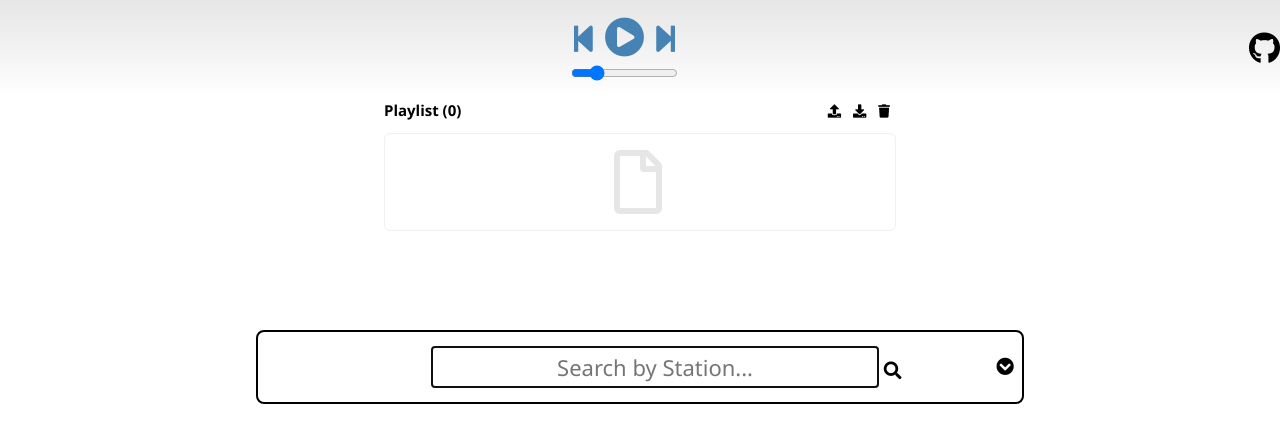
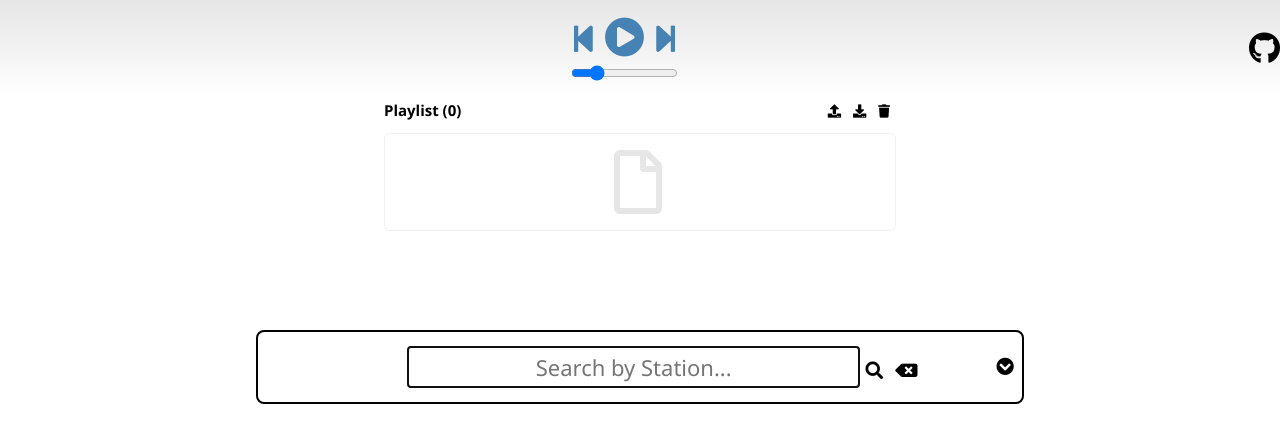
Before and after one commit to m1k3f/RadioPlayer-React, a React (Create React App) app in the folder ClientApp/: page / in a window 1280 px wide. Shown: the top 442 px of the page. Built offline with nearby package versions, Linux system fonts and the light colour scheme.

Commit message:
added clear search criteria button

```diff
--- a/ClientApp/src/components/search/controls/SearchBar.js
+++ b/ClientApp/src/components/search/controls/SearchBar.js
@@ -33,6 +33,16 @@ export default class SearchBar extends Component {
 
         let searchCriteria = this.getSearchCriteria();
         this.props.stationSearchCallback(searchCriteria);
+    }
+
+    handleClearButtonClick = (e) => {
+        this.searchStationName.value = '';
+        this.searchCountry.value = '';
+        this.searchState.value = '';
+        this.searchLanguage.value = '';
+        this.searchTagList.value = '';
+        this.searchCodec.value = '';
+        this.searchBitrate.value = '';
     }
 
     handleExpandButtonClick = (e) => {
@@ -128,9 +138,11 @@ export default class SearchBar extends Component {
                             type="text"
                             placeholder="Search by Station..."
                             onKeyUp={this.handleKeyUp} />
-                        {/* <ClearSearchButton /> */}
                         <button onClick={this.handleSearchButtonClick}>
                             <i className="fas fa-search fa-lg"></i>
+                        </button>
+                        <button onClick={this.handleClearButtonClick}>
+                            <i className="fas fa-backspace fa-lg"></i>
                         </button>
                     </div>
                     {/* <AdvancedSearchButton /> */}
```
